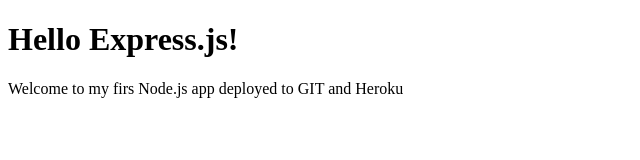
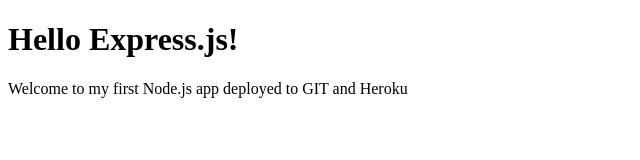
Before and after one commit to aguirremr/web-server, a website: page public/index.html in a window 1280 px wide. Shown: the full height of the page, 0-640 px from the left. Drawn offline with Linux system fonts and the light colour scheme.

```diff
--- a/public/index.html
+++ b/public/index.html
@@ -6,6 +6,6 @@
 	</head>
 	<body>
 		<h1>Hello Express.js!</h1>
-        <p>Welcome to my firs Node.js app deployed to GIT and Heroku</p>
+        <p>Welcome to my first Node.js app deployed to GIT and Heroku</p>
 	</body>
 </html>
```
